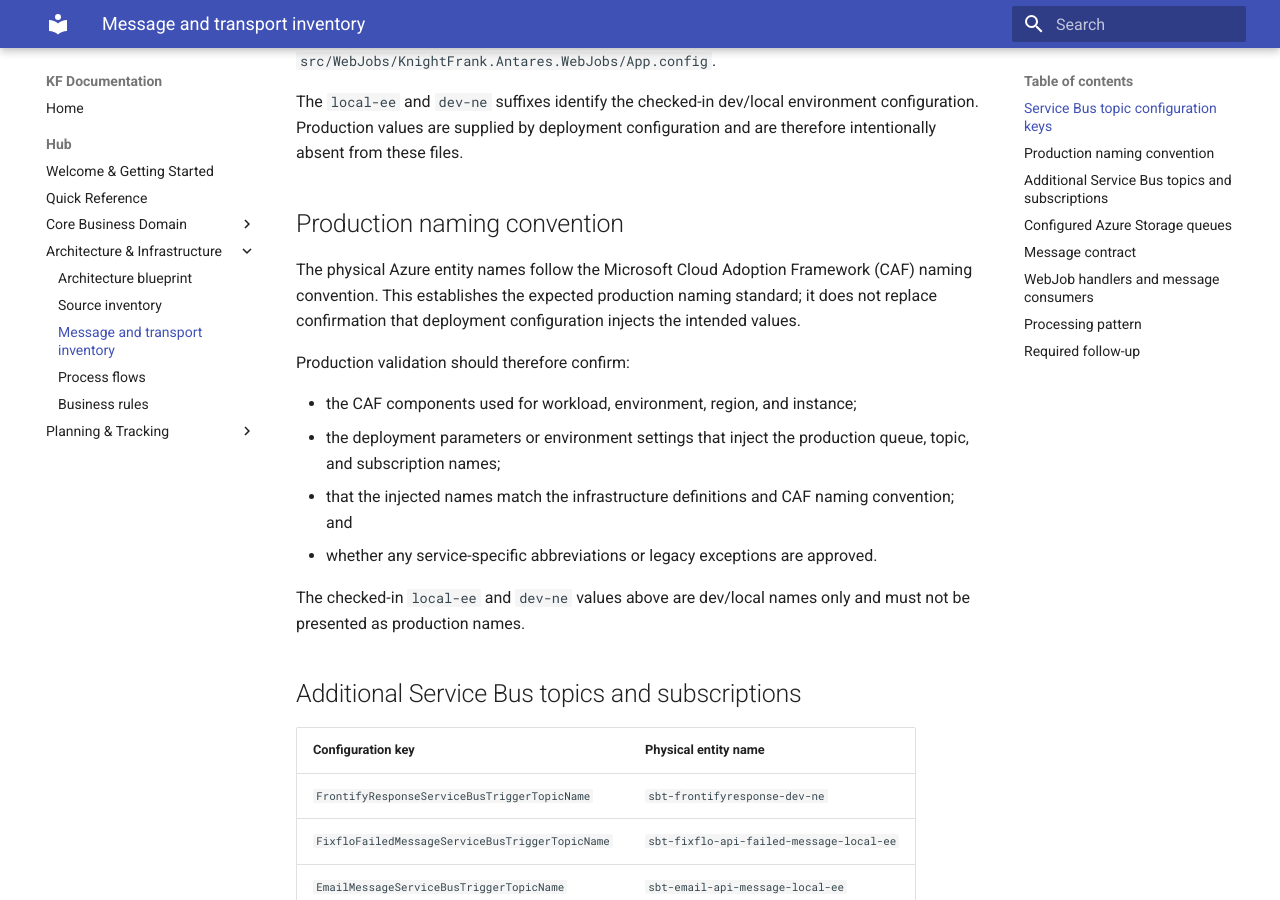
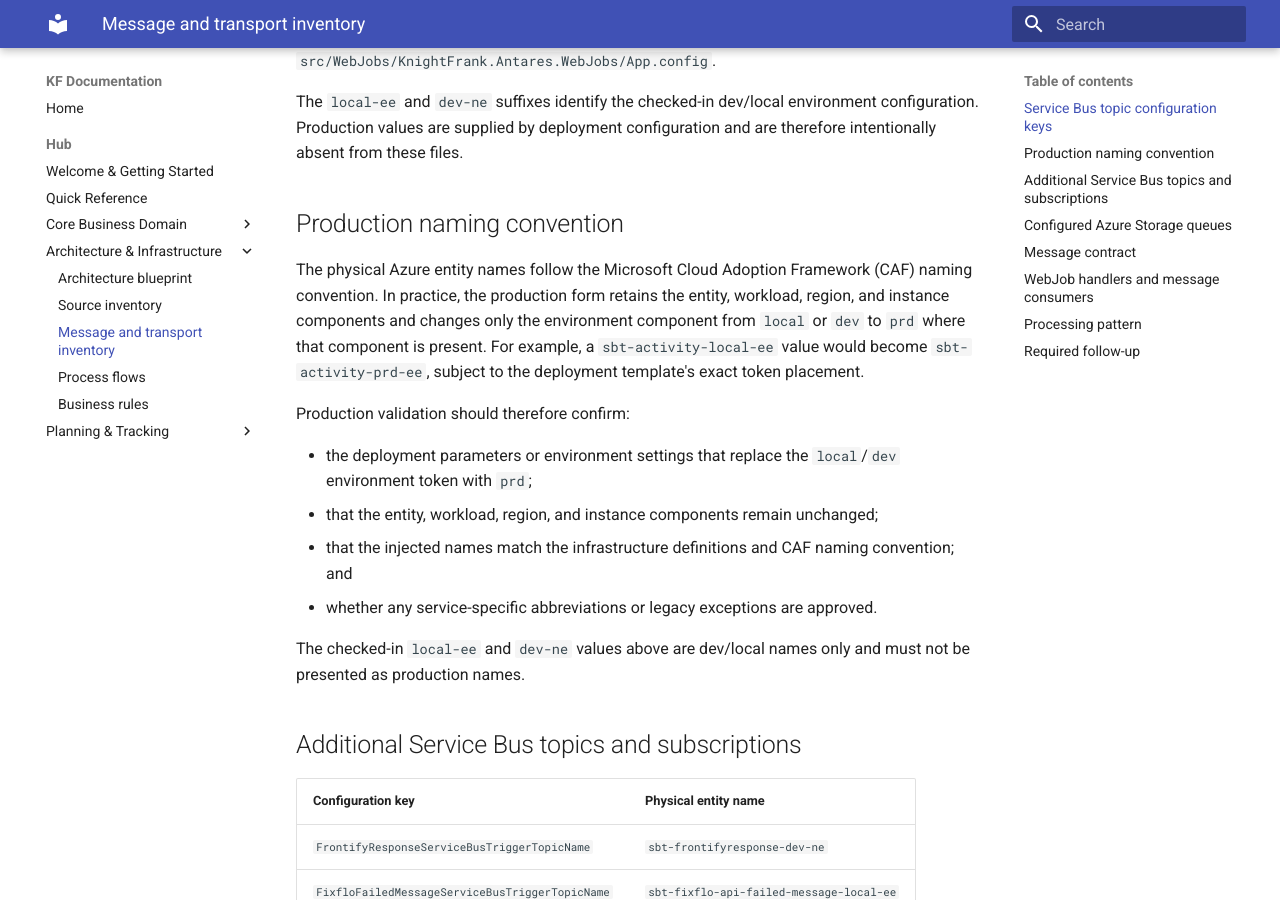
Before and after one commit to newportg/KF-Documentation, an MkDocs documentation site: the page built from Vault/projects/Hub/Architecture & Infrastructure/message-transport-inventory.md, in a window 1280 px wide and 900 px high, scrolled down 987 px. Built offline with MkDocs 1.6.1 and Material for MkDocs 9.7.7, drawn with Linux system fonts in a browser that asks for light colours.

Commit message:
fix: Update documentation to clarify production naming conventions and deployment parameters for Azure entities

```diff
--- a/Vault/projects/Hub/Architecture & Infrastructure/message-transport-inventory.md
+++ b/Vault/projects/Hub/Architecture & Infrastructure/message-transport-inventory.md
@@ -24,12 +24,12 @@ The `local-ee` and `dev-ne` suffixes identify the checked-in dev/local environme
 
 ## Production naming convention
 
-The physical Azure entity names follow the Microsoft Cloud Adoption Framework (CAF) naming convention. This establishes the expected production naming standard; it does not replace confirmation that deployment configuration injects the intended values.
+The physical Azure entity names follow the Microsoft Cloud Adoption Framework (CAF) naming convention. In practice, the production form retains the entity, workload, region, and instance components and changes only the environment component from `local` or `dev` to `prd` where that component is present. For example, a `sbt-activity-local-ee` value would become `sbt-activity-prd-ee`, subject to the deployment template's exact token placement.
 
 Production validation should therefore confirm:
 
-- the CAF components used for workload, environment, region, and instance;
-- the deployment parameters or environment settings that inject the production queue, topic, and subscription names;
+- the deployment parameters or environment settings that replace the `local`/`dev` environment token with `prd`;
+- that the entity, workload, region, and instance components remain unchanged;
 - that the injected names match the infrastructure definitions and CAF naming convention; and
 - whether any service-specific abbreviations or legacy exceptions are approved.
 
```
Also changed, not shown: Vault/projects/Hub/Planning & Tracking/NEXT-STEPS.md (+1 -1 lines), Vault/projects/Hub/Planning & Tracking/README.md (+3 -3 lines), 1 other file.
